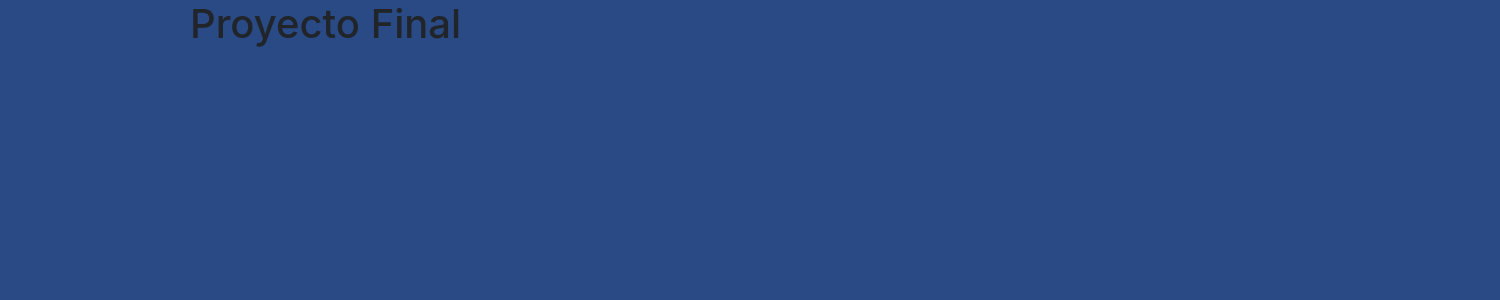
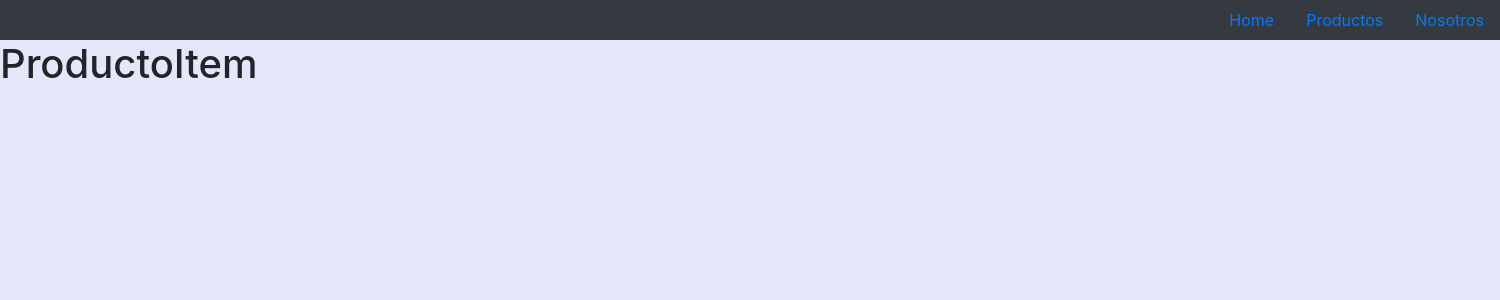
Before and after one commit to giulianaarce/laveloz, a React (Create React App) app: page /productos in a window 1280 px wide. Shown: the top 300 px of the page, 1500 px wide, since content can reach past the window. Built offline with nearby package versions, Linux system fonts and the light colour scheme.

Commit message:
Commit Esteban

```diff
--- a/src/App.js
+++ b/src/App.js
@@ -9,6 +9,7 @@ import {
 import Home from './Components/Home';
 import Productos from './Components/Productos';
 import Nosotros from './Components/Nosotros';
+import NavBar from './Components/NavBar';
 
 export default class App extends React.Component {
   constructor() {
@@ -19,7 +20,15 @@ export default class App extends React.Component {
   }
   render() {
     return (
-      <h1>Proyecto Final</h1>
+      <Router>
+        <NavBar/>
+        <Switch>
+          <Route path="/home"><Home/></Route>
+          <Route path="/productos"><Productos/></Route>
+          <Route path="/nosotros"><Nosotros/></Route>
+          <Route path="*"><Redirect to="/home"></Redirect></Route>
+        </Switch>
+      </Router>
     )
   }
 }
--- /dev/null
+++ b/src/Components/NavBar.js
@@ -0,0 +1,23 @@
+import React from 'react'
+import { Link } from 'react-router-dom'
+
+export default class NavBar extends React.Component {
+    render() {
+        return(
+        <div>
+            <ul className="nav justify-content-end navbar-dark bg-dark" >
+                <li className="nav-item">
+                    <Link className="nav-link active" to="/home">Home</Link>
+                </li>
+                <li className="nav-item">
+                    <Link className="nav-link" to="/productos">Productos</Link>
+                </li>
+                <li className="nav-item">
+                    <Link className="nav-link" to="/nosotros">Nosotros</Link>
+                </li>
+            </ul>
+        </div>
+
+        )
+    }
+}
--- /dev/null
+++ b/src/Components/ProductoItem.js
@@ -0,0 +1,9 @@
+import React from 'react'
+
+export default class ProductoItem extends React.Component{
+    render(){
+        return(
+            <h1>ProductoItem</h1>
+        )
+    }
+}
--- a/src/Components/Productos.js
+++ b/src/Components/Productos.js
@@ -1,16 +1,14 @@
 import React from 'react';
+import ProductoItem from './ProductoItem';
 
 
 export default class Productos extends React.Component {
-  constructor() {
-    super()
-    this.state = {
 
-    }
-  }
   render() {
     return (
-      <h1>Productos</h1>
+      <div>
+        <ProductoItem/>
+      </div>
     )
   }
 }
--- a/src/index.css
+++ b/src/index.css
@@ -5,7 +5,7 @@ body {
     sans-serif;
   -webkit-font-smoothing: antialiased;
   -moz-osx-font-smoothing: grayscale;
-  background-color: #294a85;
+  background-color: lavender;
 }
 
 code {
@@ -13,7 +13,7 @@ code {
     monospace;
 }
 .contenedor{
-  width: 900px;
+  width: 1500px;
   height: 250px;
   margin: auto;
 }
```
